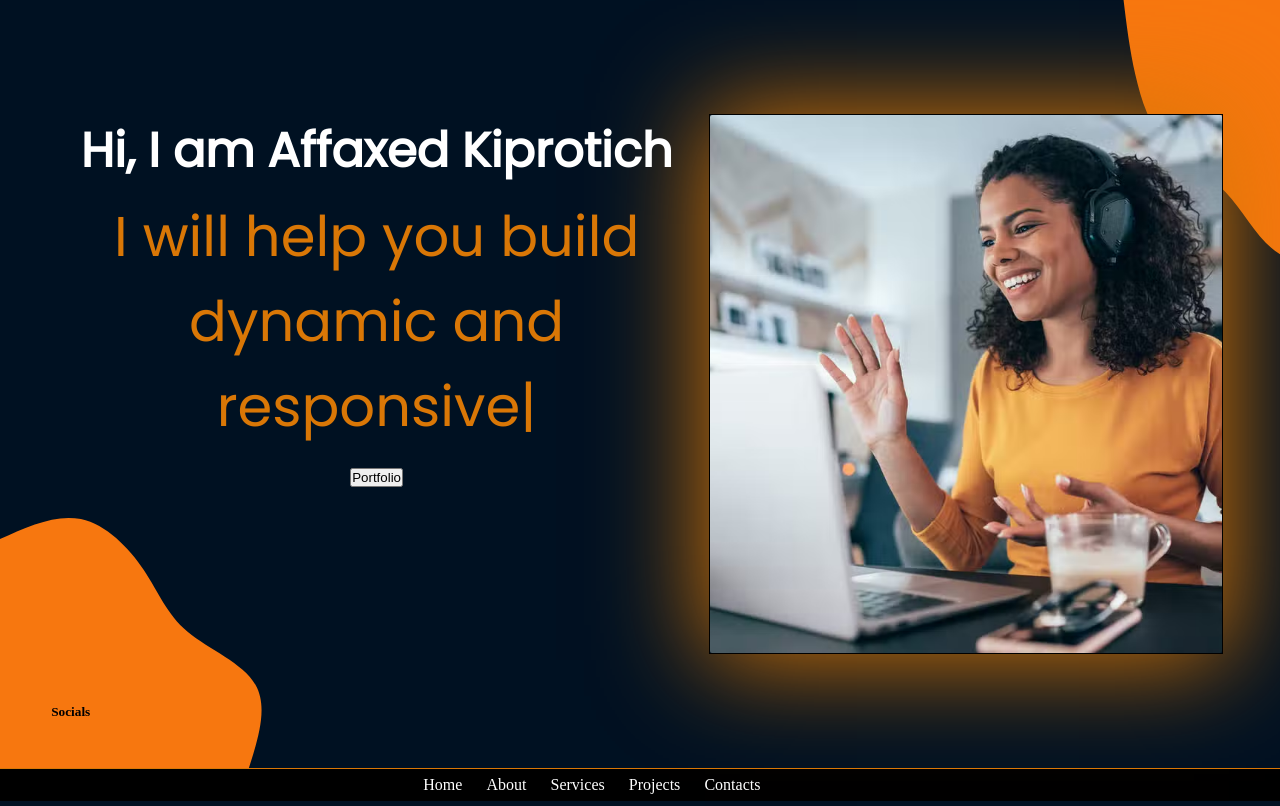
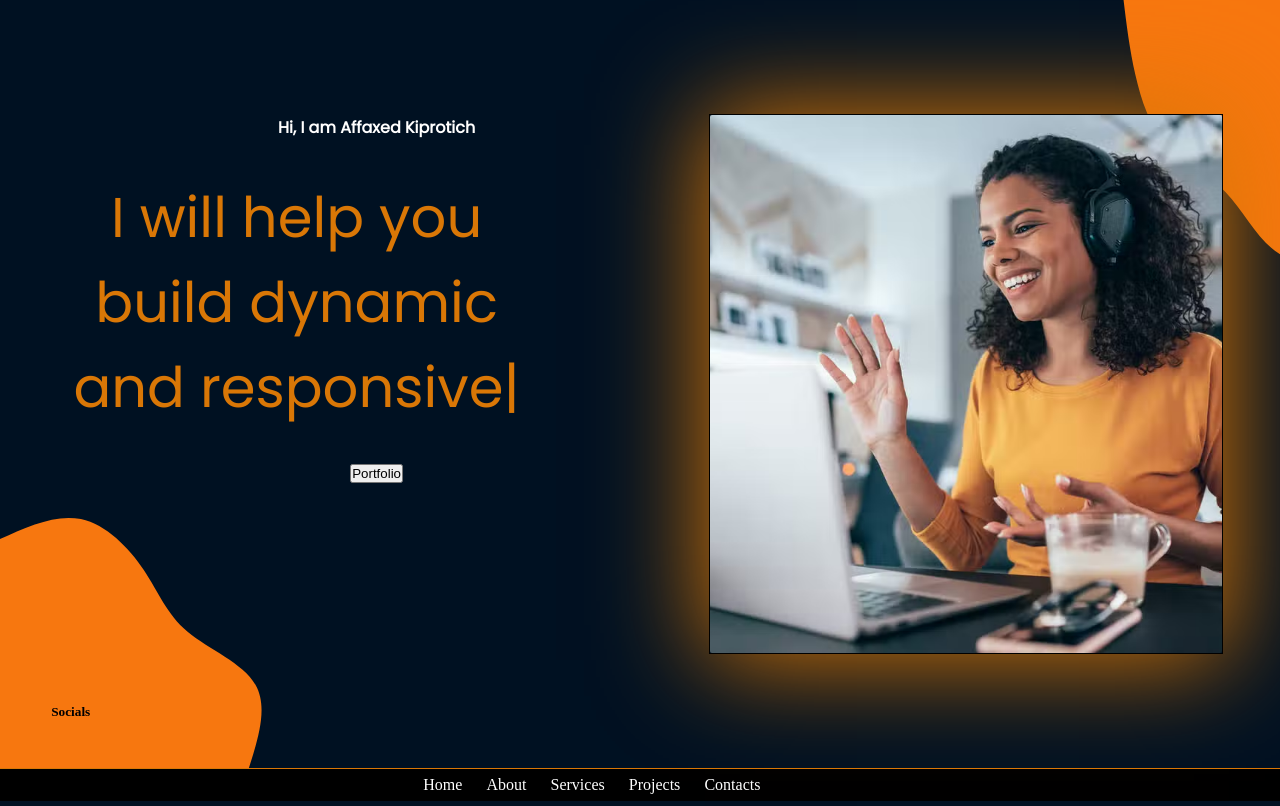
Before and after one commit to DelhinRharl/portfolio-2.0, a React (Create React App) app: page / in a window 1280 px wide. Built offline with nearby package versions, Linux system fonts and the light colour scheme.

Commit message:
Edit the hero text

```diff
--- a/src/styles/styles.scss
+++ b/src/styles/styles.scss
@@ -81,11 +81,8 @@ body{
         top : 10%;
         display: flex;
         flex-direction: column;
-        // opacity: 90%;
-        // justify-content: center;
-        // align-items: center;
-        gap: 1%;
-        font-size: 1.5rem;
+        gap: 5%;
+        font-size: 0.5rem;
         font-weight:bold;
         color: $sWhite;
         width: 50%;
@@ -103,6 +100,7 @@ body{
             font-weight:300;
             color: $primaryColor;
             // opacity: 60%;
+            width: 75%;
         }
 
      .hero-image{
```
